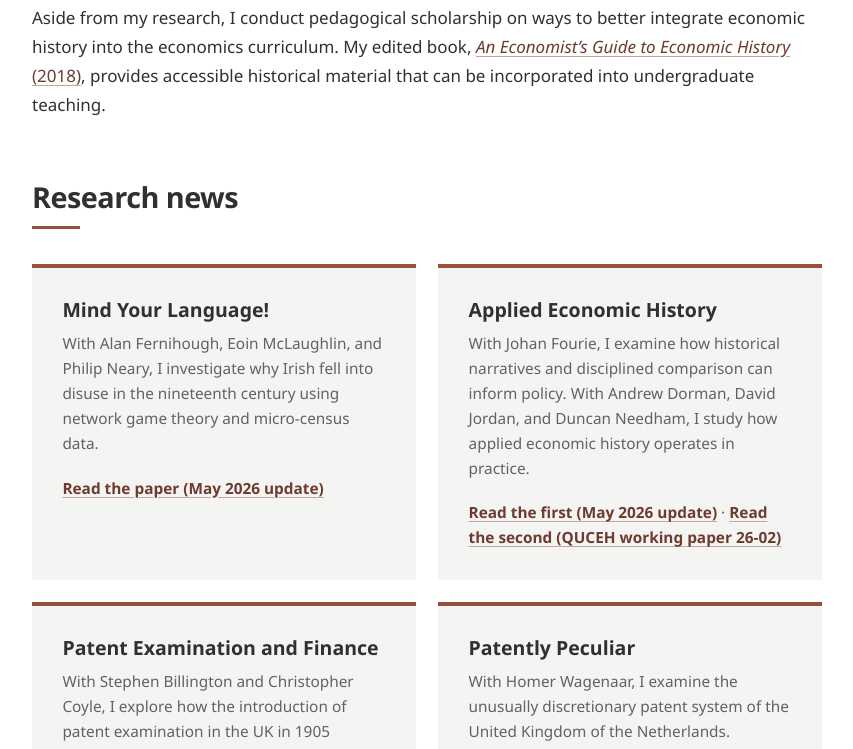
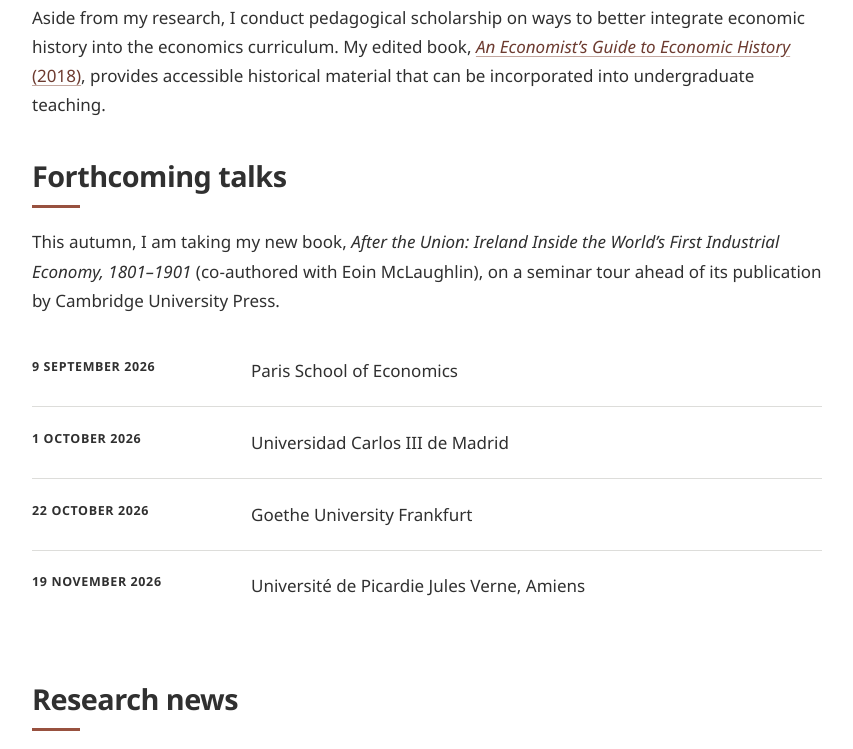
Before and after one commit to chris-colvin/chris-colvin.github.io, a plain HTML site: page index.html in a window 1280 px wide. Shown: the part 1150-1899 px from the top of the page, without its empty margins (90-943 px from the left). Drawn offline with Linux system fonts and the light colour scheme.

Commit message:
New versions with alterations

```diff
--- a/index.html
+++ b/index.html
@@ -46,6 +46,34 @@
         <p>As an Associate Editor at <a href="https://www.tandfonline.com/journals/fbsh20/about-this-journal"><em>Business History</em></a>, I have particular responsibility for submissions that employ quantitative methods.</p>
         <p>Aside from my research, I conduct pedagogical scholarship on ways to better integrate economic history into the economics curriculum. My edited book, <a href="https://link.springer.com/book/10.1007/978-3-319-96568-0"><em>An Economist’s Guide to Economic History</em> (2018)</a>, provides accessible historical material that can be incorporated into undergraduate teaching.</p>
       </div>
+      <section
+        class="narrow forthcoming-seminars"
+        aria-labelledby="forthcoming-seminars"
+      >
+        <h2 id="forthcoming-seminars">Forthcoming talks</h2>
+        <p>
+          This autumn, I am taking my new book,
+          <em>After the Union: Ireland Inside the World’s First Industrial
+          Economy, 1801–1901</em> (co-authored with Eoin McLaughlin), on a
+          seminar tour ahead of its publication by Cambridge University Press.
+        </p>
+        <div class="details">
+          <strong><time datetime="2026-09-09">9 September 2026</time></strong>
+          <span>Paris School of Economics</span>
+        </div>
+        <div class="details">
+          <strong><time datetime="2026-10-01">1 October 2026</time></strong>
+          <span>Universidad Carlos III de Madrid</span>
+        </div>
+        <div class="details">
+          <strong><time datetime="2026-10-22">22 October 2026</time></strong>
+          <span>Goethe University Frankfurt</span>
+        </div>
+        <div class="details">
+          <strong><time datetime="2026-11-19">19 November 2026</time></strong>
+          <span>Université de Picardie Jules Verne, Amiens</span>
+        </div>
+      </section>
       <h2>Research news</h2>
       <div class="grid">
         <article class="card">
@@ -155,6 +183,10 @@
             <a href="https://www.youtube.com/watch?v=fptLMWCMrq8">
               Watch the video abstract
             </a>
+            ·
+            <a href="https://www.rte.ie/news/2025/0806/1527067-famine-study/">
+              Read the RTÉ News coverage
+            </a>
           </p>
         </article>
       </div>
--- a/styles.css
+++ b/styles.css
@@ -96,6 +96,7 @@ h1 { max-width: 690px; margin: 0; font-size: 5.5rem; font-size: clamp(3rem, 6.6v
 
 main { max-width: var(--max); margin: auto; padding: 4.8rem 2rem 6.5rem; }
 .narrow { max-width: 790px; }
+.forthcoming-seminars { padding-top: 1.25rem; }
 h2 { margin: 3.8rem 0 1.2rem; font-size: 1.8rem; line-height: 1.2; font-weight: 700; letter-spacing: -.018em; }
 h2:first-child { margin-top: 0; }
 h2::after { content: ""; display: block; width: 48px; height: 3px; margin-top: .7rem; background: var(--brick); }
```
Also changed, not shown: contact.html (+5 -5 lines), research.html (+15 -0 lines).
